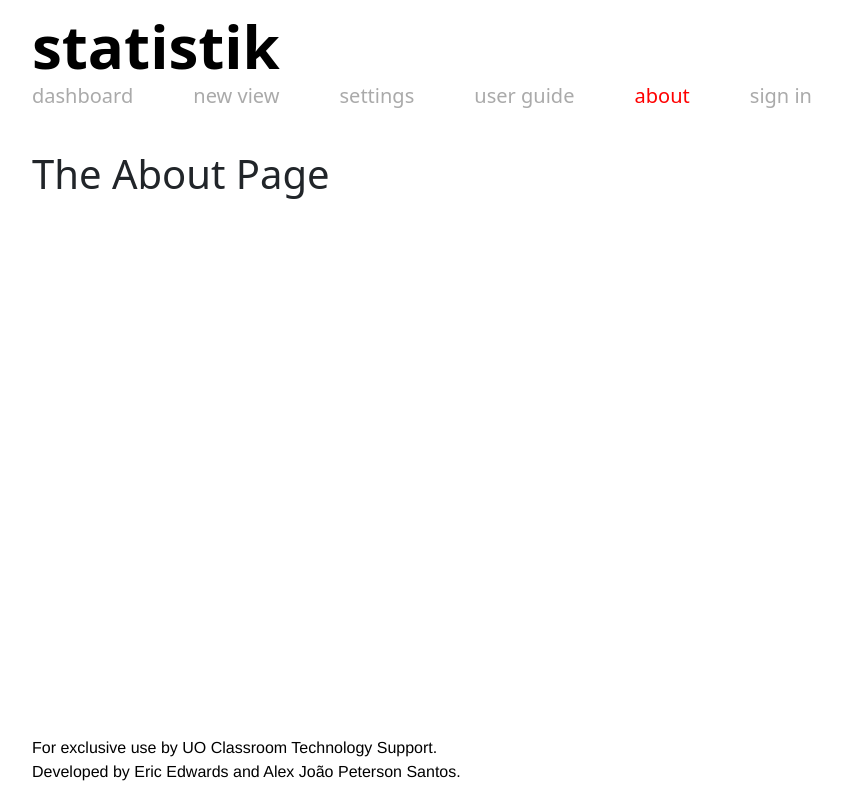
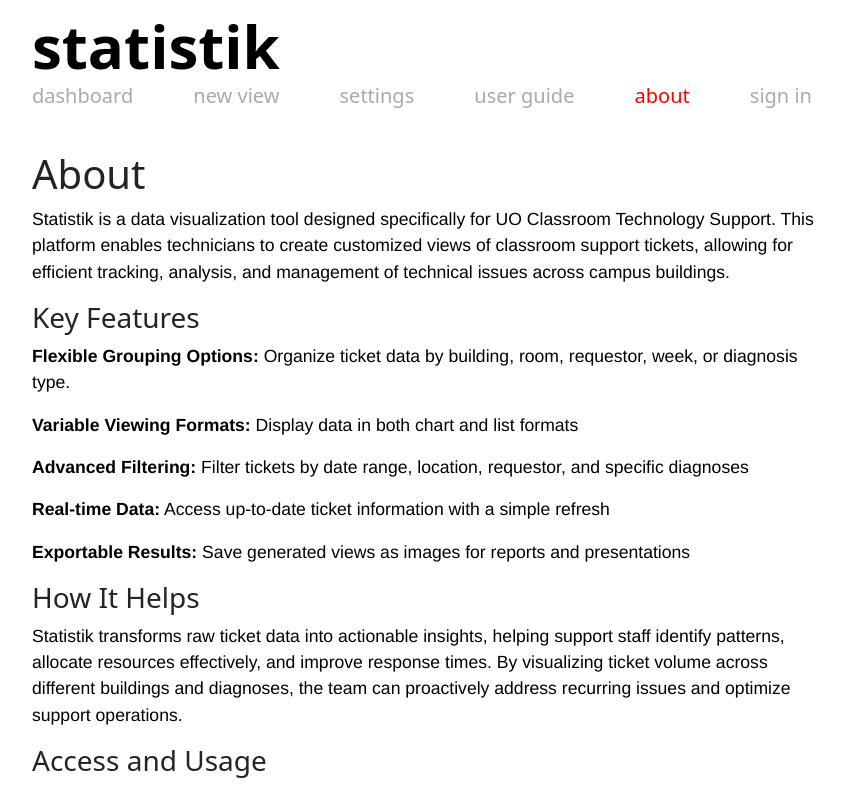
Before and after one commit to uoclass/statistik, a React (Vite) app in the folder frontend/: page /about in a window 1280 px wide. Shown: the top 790 px of the page, without its empty margins (208-1053 px from the left). Built offline with nearby package versions, Linux system fonts and the light colour scheme.

Commit message:
feat: about section + readme

```diff
--- a/frontend/src/pages/AboutPage.tsx
+++ b/frontend/src/pages/AboutPage.tsx
@@ -1,19 +1,58 @@
-/*
- * Landing Page
- * by Alex JPS
- * 2024-03-06
- *
- * Defines the landing page component,
- * which displays basic info about the program.
- */
-
-// Styles
+/* This component contains the about page. */
 function AboutPage() {
-  /* This component displays the about page.
-   */
   return (
     <div>
-      <h1>The About Page</h1>
+      <h1>About</h1>
+      <p>
+        Statistik is a data visualization tool designed specifically for UO
+        Classroom Technology Support. This platform enables technicians to
+        create customized views of classroom support tickets, allowing for
+        efficient tracking, analysis, and management of technical issues across
+        campus buildings.
+      </p>
+
+      <h3>Key Features</h3>
+
+      <p>
+        <strong>Flexible Grouping Options:</strong> Organize ticket data by
+        building, room, requestor, week, or diagnosis type.
+      </p>
+
+      <p>
+        <strong>Variable Viewing Formats:</strong> Display data in both chart
+        and list formats
+      </p>
+
+      <p>
+        <strong>Advanced Filtering:</strong> Filter tickets by date range,
+        location, requestor, and specific diagnoses
+      </p>
+
+      <p>
+        <strong>Real-time Data:</strong> Access up-to-date ticket information
+        with a simple refresh
+      </p>
+      <p>
+        <strong>Exportable Results:</strong> Save generated views as images for
+        reports and presentations
+      </p>
+      <h3>How It Helps</h3>
+      <p>
+        Statistik transforms raw ticket data into actionable insights, helping
+        support staff identify patterns, allocate resources effectively, and
+        improve response times. By visualizing ticket volume across different
+        buildings and diagnoses, the team can proactively address recurring
+        issues and optimize support operations.
+      </p>
+
+      <h3>Access and Usage</h3>
+
+      <p>
+        This tool is exclusively for use by UO Classroom Technology Support
+        staff. For questions, feature requests, or technical assistance, please
+        contact Eric Edwards, Alex João Peterson Santos, or a Classroom Support
+        Specialist.
+      </p>
     </div>
   );
 }
```
Also changed, not shown: 1 other file (tests, documents, lock files or other folders).
